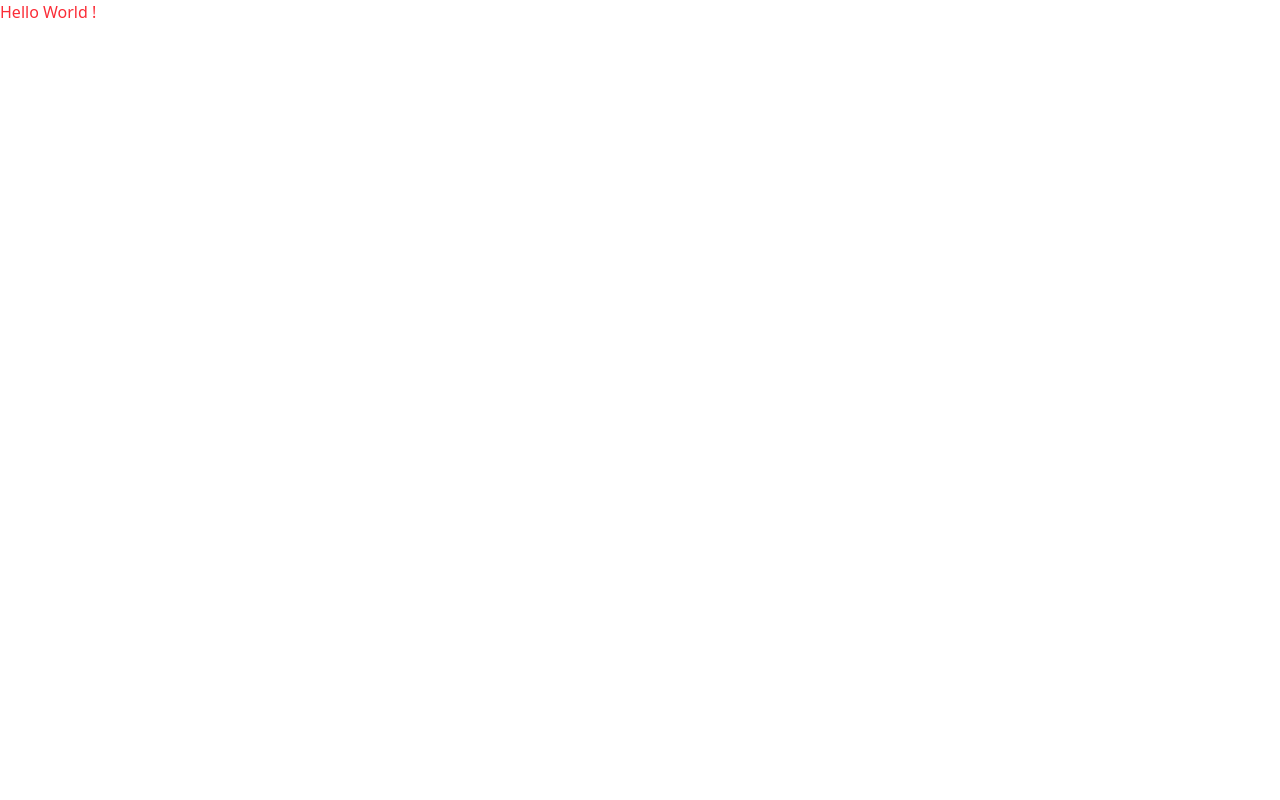
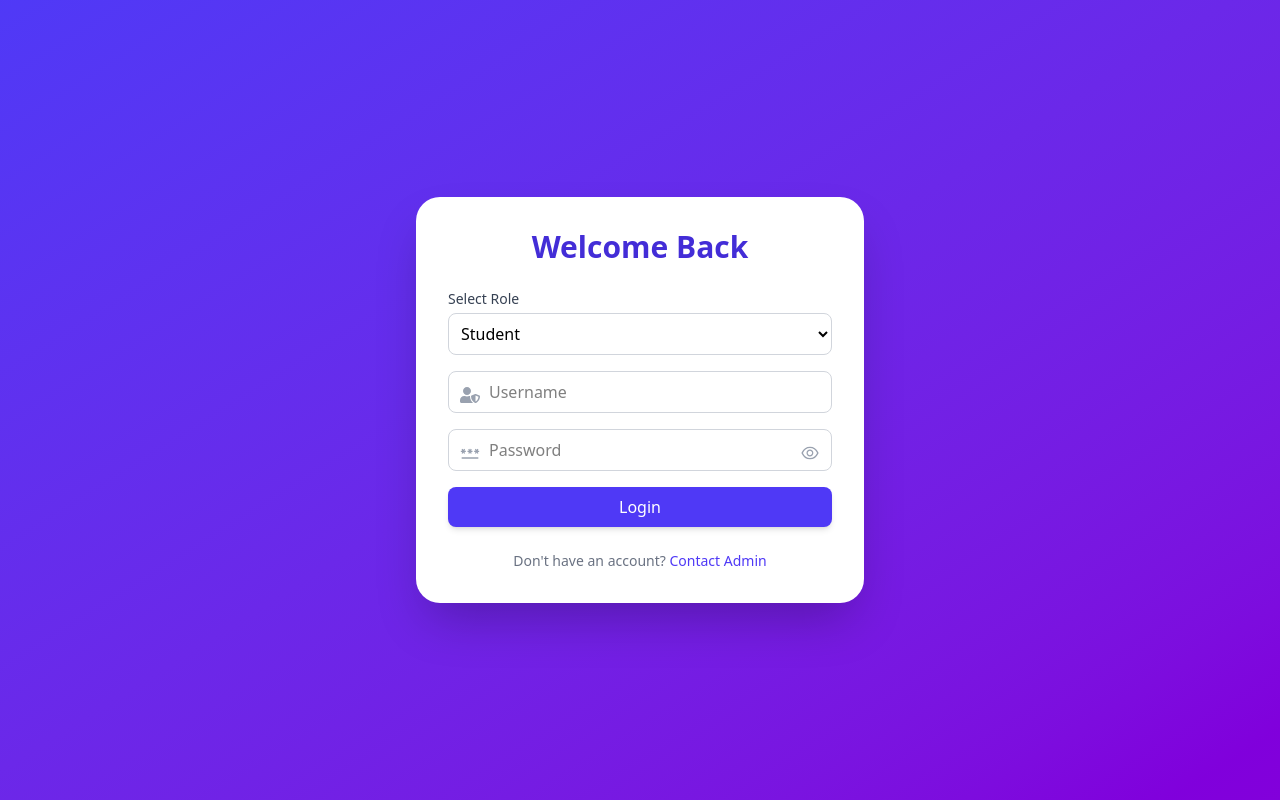
Before and after one commit to kamleshkumarraj/TeacherParentClient, a React (Vite) app: page /login in a window 1280 px wide. Built offline with nearby package versions, Linux system fonts and the light colour scheme.

Commit message:
We will setup the router for the project completely

```diff
--- a/package.json
+++ b/package.json
@@ -13,6 +13,8 @@
     "@tailwindcss/vite": "^4.1.8",
     "react": "^19.1.0",
     "react-dom": "^19.1.0",
+    "react-icons": "^5.5.0",
+    "react-router-dom": "^7.6.2",
     "tailwindcss": "^4.1.8"
   },
   "devDependencies": {
--- a/src/App.tsx
+++ b/src/App.tsx
@@ -1,7 +1,4 @@
-import { useState } from 'react'
-
 function App() {
-  const [count, setCount] = useState<number>(0)
 
   return (
     <>
--- a/src/main.tsx
+++ b/src/main.tsx
@@ -1,10 +1,31 @@
-import { StrictMode } from 'react'
-import { createRoot } from 'react-dom/client'
-import './index.css'
-import App from './App.tsx'
+import { createRoot } from 'react-dom/client';
+import { createBrowserRouter, RouterProvider } from 'react-router-dom';
+import './index.css';
+import Home from './pages/Home.tsx';
+import LoginPage from './pages/Login.tsx';
+import App from './App.tsx';
+
+const router = createBrowserRouter([
+  {
+    path : '/',
+    element : <App />,
+    errorElement : <div>Page Not Found</div>,
+    children : [
+      {
+        path : '/',
+        element : <Home />
+      }
+    ]
+  },
+  {
+    path : '/login',
+    element : <LoginPage />
+  },
+
+
+])
+
 
 createRoot(document.getElementById('root') as HTMLDivElement).render(
-  <StrictMode>
-    <App />
-  </StrictMode>,
+  <RouterProvider router={router}/>
 )
--- /dev/null
+++ b/src/pages/Home.tsx
@@ -0,0 +1,10 @@
+
+function Home() {
+  return (
+    <div>
+
+    </div>
+  )
+}
+
+export default Home
--- /dev/null
+++ b/src/pages/Login.tsx
@@ -0,0 +1,92 @@
+import React, { useState } from "react";
+import { FaUserShield } from "react-icons/fa";
+import { MdOutlinePassword } from "react-icons/md";
+import { AiOutlineEye, AiOutlineEyeInvisible } from "react-icons/ai";
+
+const roles = [
+  "Student",
+  "Parent",
+  "Admin",
+  "Teacher",
+  "Tutor",
+  "HOD",
+  "HOD Mentor"
+];
+
+const LoginPage: React.FC = () => {
+  const [role, setRole] = useState<string>("Student");
+  const [username, setUsername] = useState<string>("");
+  const [password, setPassword] = useState<string>("");
+  const [showPassword, setShowPassword] = useState<boolean>(false);
+
+  const handleLogin = () => {
+    console.log("Role:", role);
+    console.log("Username:", username);
+    console.log("Password:", password);
+    // Add authentication logic here
+  };
+
+  return (
+    <div className="min-h-screen flex items-center justify-center bg-gradient-to-br from-indigo-600 to-purple-700 p-4">
+      <div className="bg-white shadow-2xl rounded-3xl p-8 w-full max-w-md space-y-6">
+        <h2 className="text-3xl font-bold text-center text-indigo-700">Welcome Back</h2>
+
+        <div className="space-y-4">
+          <div>
+            <label className="block text-sm font-medium text-gray-700 mb-1">Select Role</label>
+            <select
+              value={role}
+              onChange={(e) => setRole(e.target.value)}
+              className="w-full p-2 border border-gray-300 rounded-lg focus:outline-none focus:ring-2 focus:ring-indigo-500"
+            >
+              {roles.map((r) => (
+                <option key={r} value={r}>{r}</option>
+              ))}
+            </select>
+          </div>
+
+          <div className="relative">
+            <FaUserShield className="absolute left-3 top-3.5 text-gray-400 text-xl" />
+            <input
+              type="text"
+              placeholder="Username"
+              value={username}
+              onChange={(e) => setUsername(e.target.value)}
+              className="w-full pl-10 pr-3 py-2 border border-gray-300 rounded-lg focus:outline-none focus:ring-2 focus:ring-indigo-500"
+            />
+          </div>
+
+          <div className="relative">
+            <MdOutlinePassword className="absolute left-3 top-3.5 text-gray-400 text-xl" />
+            <input
+              type={showPassword ? "text" : "password"}
+              placeholder="Password"
+              value={password}
+              onChange={(e) => setPassword(e.target.value)}
+              className="w-full pl-10 pr-10 py-2 border border-gray-300 rounded-lg focus:outline-none focus:ring-2 focus:ring-indigo-500"
+            />
+            <div
+              className="absolute right-3 top-3.5 text-xl text-gray-400 cursor-pointer"
+              onClick={() => setShowPassword(!showPassword)}
+            >
+              {showPassword ? <AiOutlineEyeInvisible /> : <AiOutlineEye />}
+            </div>
+          </div>
+
+          <button
+            onClick={handleLogin}
+            className="w-full bg-indigo-600 text-white py-2 rounded-lg hover:bg-indigo-700 transition duration-300 shadow-md"
+          >
+            Login
+          </button>
+        </div>
+
+        <p className="text-center text-sm text-gray-500">
+          Don't have an account? <span className="text-indigo-600 cursor-pointer hover:underline">Contact Admin</span>
+        </p>
+      </div>
+    </div>
+  );
+};
+
+export default LoginPage;
```
Also changed, not shown: src/pages/Register.tsx (added), 1 other file (tests, documents, lock files or other folders).
